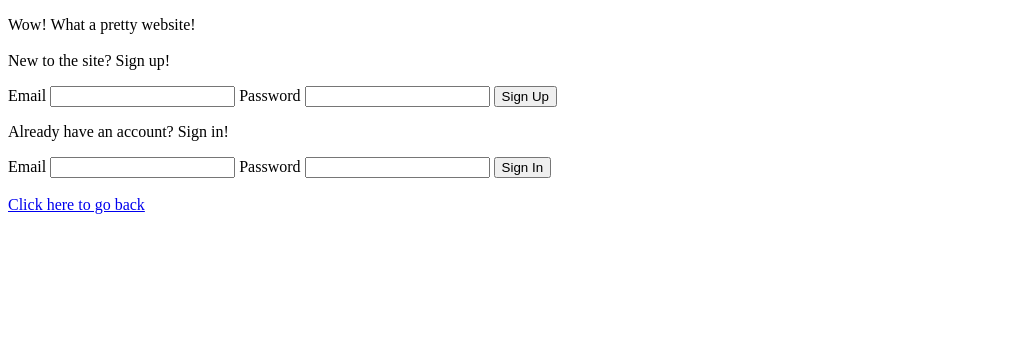
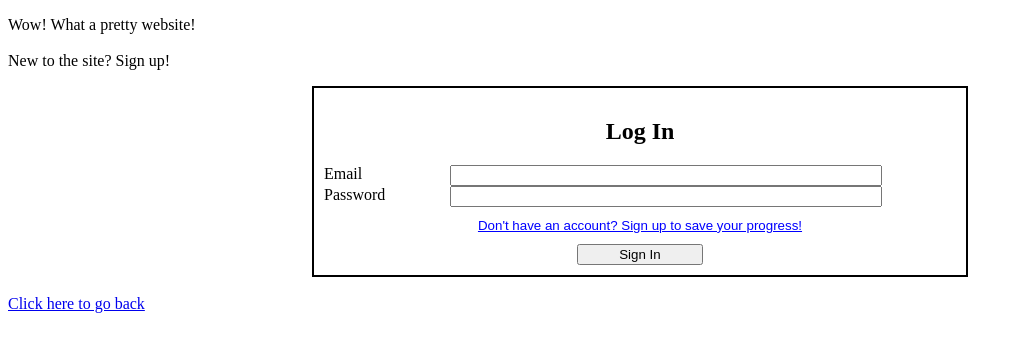
Before and after one commit to JohnWatersReal/JohnWatersReal.github.io, a website with bundled scripts: page signIn.html in a window 1280 px wide. Shown: the whole page, without its empty margins (0-1023 px from the left). Built offline with nearby package versions, Linux system fonts and the light colour scheme; no server answers.

Commit message:
Style changes

```diff
--- a/signIn.html
+++ b/signIn.html
@@ -2,6 +2,59 @@
 <html>
     <head>
         <title>Sign In</title>
+
+        <style>
+
+            #mainBlock {
+
+                padding: 10px;
+                width: 50%;
+                margin-left: auto;
+                margin-right: auto;
+                border: 2px solid black;
+
+            }
+
+            .signInEmailLabel {
+
+                display: block;
+                width: 20%;
+                float: left;
+            }
+
+            .field {
+
+                width: 67%
+
+            }
+
+            #change {
+                background-color: white;
+                border: none;
+                text-decoration: underline;
+                color: blue;
+                text-align: center;
+                width:75%;
+                margin-left: 12.5%;
+                margin-right: 12.5%;
+                margin-top: 10px;
+            }
+
+            #change:hover {
+                color: purple;
+                cursor: pointer;
+            }
+
+            .submitButton {
+
+                margin-left: 40%;
+                margin-right: 40%;
+                width: 20%;
+                margin-top:10px;
+
+            }
+
+        </style>
 
     </head>
     <body>
@@ -9,29 +62,50 @@
         <p id="test">Wow! What a pretty website! <br><br>
         New to the site? Sign up!
         </p>
-        <form id="signUp">
-            <label for="signUpEmail">Email</label>
-            <input type="text" id="signUpEmail" name="sUEmail">
-            <label for="signUpPassword">Password</label>
-            <input type="text" id="signUpPassword" name="sUPassword" autocomplete="off">
-            <input type="submit" id="signUpButton" value="Sign Up">
-        </form>
-        <p>Already have an account? Sign in!</p>
-        <form id="signIn">
-            <label for="signInEmail">Email</label>
-            <input type="text" id="signInEmail" name="sIEmail">
-            <label for="signUpPassword">Password</label>
-            <input type="text" id="signInPassword" name="sIPassword" autocomplete="off">
-            <input type="submit" id="signInButton" value="Sign In">
-        </form>
-
+        <div id="mainBlock">
+            <div id="createAccountBlock">
+                <h2 style="text-align: center">Create Account</h2>
+                <form id="signUp">
+                    <label for="signUpEmail" class="signInEmailLabel">Email</label>
+                    <input type="text" id="signUpEmail" name="sUEmail" class="field">
+                    <br>
+                    <label for="signUpPassword" class="signInEmailLabel">Password</label>
+                    <input type="text" id="signUpPassword" name="sUPassword" autocomplete="off" class="field">
+                    <br>
+                    <input type="submit" id="signUpButton" value="Sign Up" class="submitButton">
+                </form>
+             </div>
+            <div id="signInBlock">
+                <h2 style="text-align: center">Log In</h2>
+                <form id="signIn">
+                    <label for="signInEmail" class="signInEmailLabel">Email</label>
+                    <input type="text" id="signInEmail" name="sIEmail" class="field">
+                    <br>
+                    <label for="signUpPassword" class="signInEmailLabel">Password</label>
+                    <input type="text" id="signInPassword" name="sIPassword" autocomplete="off" class="field">
+                    <br>
+                    <input type="button" id="change" value="Don't have an account? Sign up to save your progress!">
+                    <br>
+                    <input type="submit" id="signInButton" value="Sign In" class="submitButton">
+                </form>
+            </div>
+        </div>
         <br>
 
         <a href="index.html">Click here to go back</a>
 
+        <script src="firebaseSignup.js" type="module"></script>
+        <script>
 
-        <script src="firebaseSignup.js" type="module">
+            var otherBlock = document.getElementById("createAccountBlock");
+            otherBlock.style.display = "none";
+            var button = document.getElementById("change");
 
+            function onClick() {
+                otherBlock.style.display = "initial";
+                document.getElementById("signInBlock").style.display = "none";
+            }
+            button.addEventListener("click", onClick);
 
         </script>
 
```
